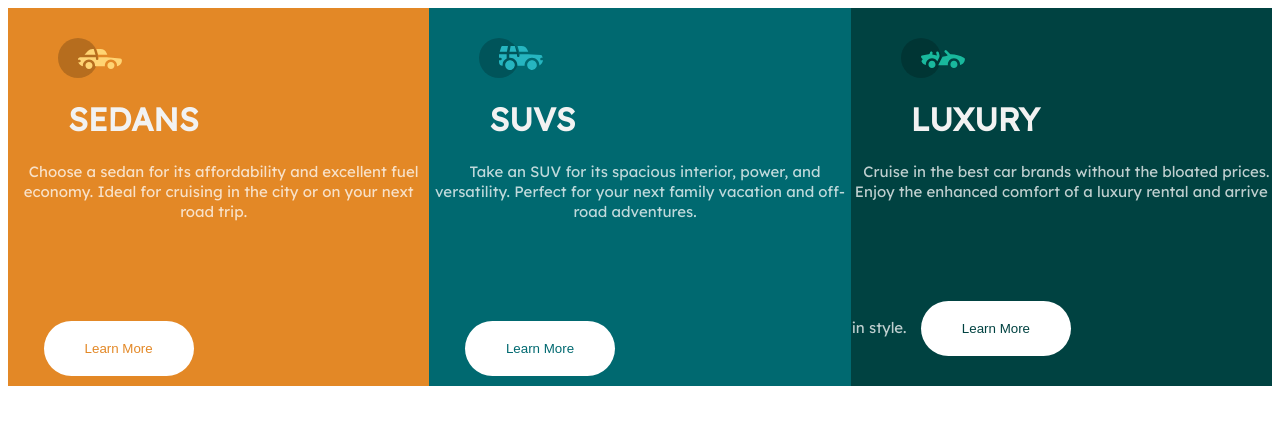
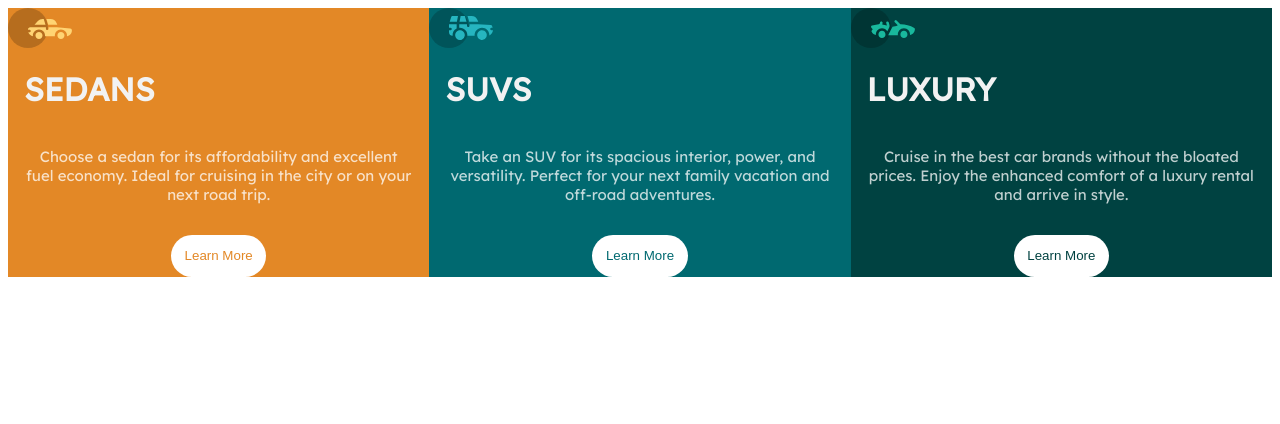
Before and after one commit to Darlenequame/3-col-card, a plain HTML site: page index.html in a window 1280 px wide. Drawn offline with Linux system fonts and the light colour scheme; a web font is replaced by a local one.

Commit message:
removed some useless css

```diff
--- a/style.css
+++ b/style.css
@@ -26,8 +26,6 @@ body {
 
 img {
     display: block;
-    margin-top: 30px;
-    margin-left: 50px;
     max-width: 600px;
 }
 
@@ -43,14 +41,12 @@ img {
     flex: 1;
     text-align: center;
     background-color: var(--Bright-orange);
-    flex-basis: 150px;
 }
 
 .suvs {
     flex: 1;
     text-align: center;
     background-color: var(--Dark-cyan);
-    flex-basis: 150px;
 }
 
 .luxury {
@@ -58,14 +54,13 @@ img {
     flex: 1;
     text-align: center;
     background-color: var(--Very-dark-cyan);
-    flex-basis: 150px;
 }
 
 
 
 .title {
     position: relative;
-    padding-left: 60px;
+    padding-left: 1rem;
     text-align: left;
     text-transform: uppercase;
     font-size: 2rem;
@@ -74,23 +69,18 @@ img {
 }
 
 .text {
-    display: inline;
-    padding: 10px;
+    padding: 1rem;
+    text-align: center;
     color: var(--Transparent-white-paragraphs);
     font-size: 15px;
     font-weight: 500;
 }
 
 .learn-more {
-    padding: 20px;
-    margin-top: 100px;
-    margin-right: 200px;
+    padding: 0.85rem;
     border: none;
     border-radius: 30px;
-    width: 150px;
-    align-items: center;
     font-weight: 500;
-    margin-bottom: 10px;
     background-color: #ffff;
 }
 
```
